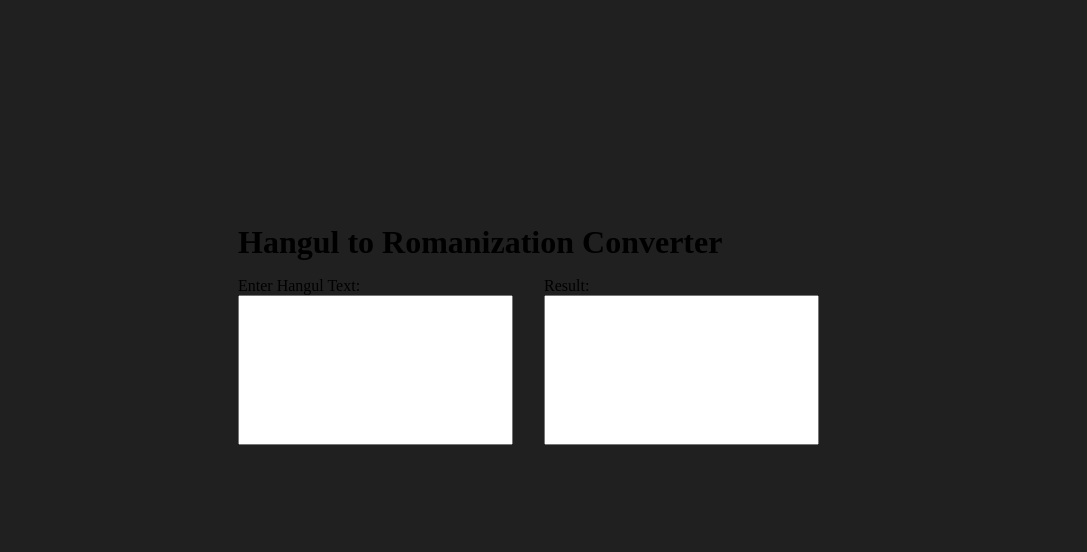
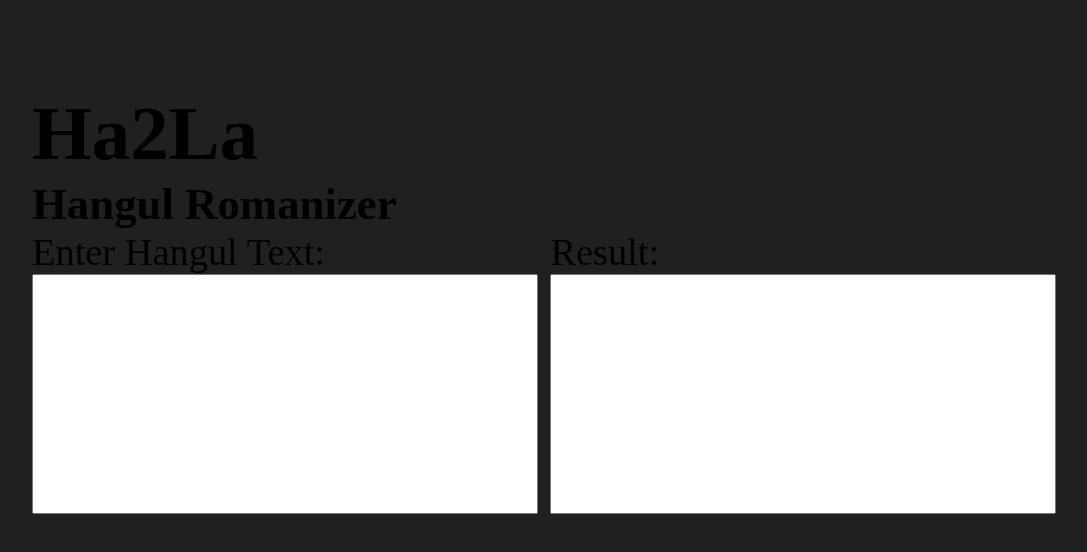
Before and after one commit to See2et/ha2la, a Next.js app: page / in a window 1280 px wide. Shown: the top 552 px of the page, without its empty margins (96-1183 px from the left). Built offline with nearby package versions, Linux system fonts and the light colour scheme.

Commit message:
designed with ziphil

```diff
--- a/src/pages/components/HangulToRomanization.tsx
+++ b/src/pages/components/HangulToRomanization.tsx
@@ -1,6 +1,15 @@
 import React, { useState, ChangeEvent } from "react";
 import Hangul from "hangul-js";
 import { css } from "@emotion/react";
+
+const container = css({
+  display: "grid",
+  gridTemplateColumns: "repeat(2, 1fr)",
+  gridTemplateRows: "repeat(2, 1fr)",
+  flexGrow: 1,
+  columnGap: "1vw",
+  width: "80vw"
+})
 
 function HangulToRomanization() {
   const [hangulText, setHangulText] = useState<string>("");
@@ -22,29 +31,24 @@ function HangulToRomanization() {
   };
 
   return (
-    <div>
-      <h1>Hangul to Romanization Converter</h1>
-      <div style={{
-        display: "grid",
-        gridTemplateColumns: "repeat(2, 1fr)",
-        gridTemplateRows: "repeat(2, 1fr)",
-        height: "300px",
-        marginTop: "1rem"
-      }}>
+    <div css={container}>
       <div style={{
         gridColumn: "1",
         gridRowStart: "1",
         gridRowEnd: "2",
       }}>
         <label>
-            <p style={{ gridRow: "1" }}>Enter Hangul Text:</p>
+          <p style={{
+            gridRow: "1",
+            fontSize: "3vw"
+          }}>Enter Hangul Text:</p>
           <textarea
             style={{
               gridRow: "2",
-                width: "90%",
+              width: "100%",
               height: "100%",
               resize: "none",
-                fontSize: "1.5rem"
+              fontSize: "3vw"
             }}
             value={hangulText}
             onChange={handleChange} />
@@ -55,18 +59,20 @@ function HangulToRomanization() {
         gridRowStart: "1",
         gridRowEnd: "2",
       }}>
-          <p style={{ gridRow: "1" }}>Result: </p>
+        <p style={{
+          gridRow: "1",
+          fontSize: "3vw"
+        }}>Result: </p>
         <textarea
           style={{
             gridRow: "2",
-              width: "90%",
+            width: "100%",
             height: "100%",
             resize: "none",
-              fontSize: "1.5rem"
+            fontSize: "3vw"
           }}
           value={romanizedText}
           readOnly />
-        </div>
       </div>
     </div>
   );
--- a/src/pages/index.tsx
+++ b/src/pages/index.tsx
@@ -5,6 +5,33 @@ import HangulToRomanization from './components/HangulToRomanization'
 import { css } from '@emotion/react'
 
 const inter = Inter({ subsets: ['latin'] })
+
+const main = css({
+  height: '100vh',
+  width: '100vw',
+  boxSizing: 'border-box',
+  display: 'flex',
+  flexDirection: 'column',
+  justifyContent: 'center',
+  alignItems: 'center',
+  backgroundColor: '#202020',
+  padding: '7vw',
+})
+
+const title = css({
+  display: 'flex',
+  flexDirection: 'column',
+  justifyContent: 'left',
+  width: '80vw'
+})
+
+const h1 = css({
+  fontSize: "6vw",
+})
+
+const h2 = css({
+  fontSize: "3.5vw",
+})
 
 export default function Home() {
   return (
@@ -15,16 +42,11 @@ export default function Home() {
         <meta name="viewport" content="width=device-width, initial-scale=1" />
         <link rel="icon" href="/favicon.ico" />
       </Head>
-      <main style={{
-          height: '100vh',
-          width: '100vw',
-          boxSizing: 'border-box',
-          display: 'flex',
-          flexWrap: 'wrap',
-          justifyContent: 'center',
-          alignItems: 'center',
-          backgroundColor: '#202020',
-        }}>
+      <main css={main}>
+        <div css={title}>
+          <h1 css={h1}>Ha2La</h1>
+          <h2 css={h2}>Hangul Romanizer</h2>
+        </div>
         <HangulToRomanization />
       </main>
     </>
--- a/tsconfig.json
+++ b/tsconfig.json
@@ -13,6 +13,7 @@
     "resolveJsonModule": true,
     "isolatedModules": true,
     "jsx": "preserve",
+    "jsxImportSource": "@emotion/react",
     "incremental": true,
     "baseUrl": ".",
     "paths": {
```
Lines whose indentation alone changed are shown as unchanged.
